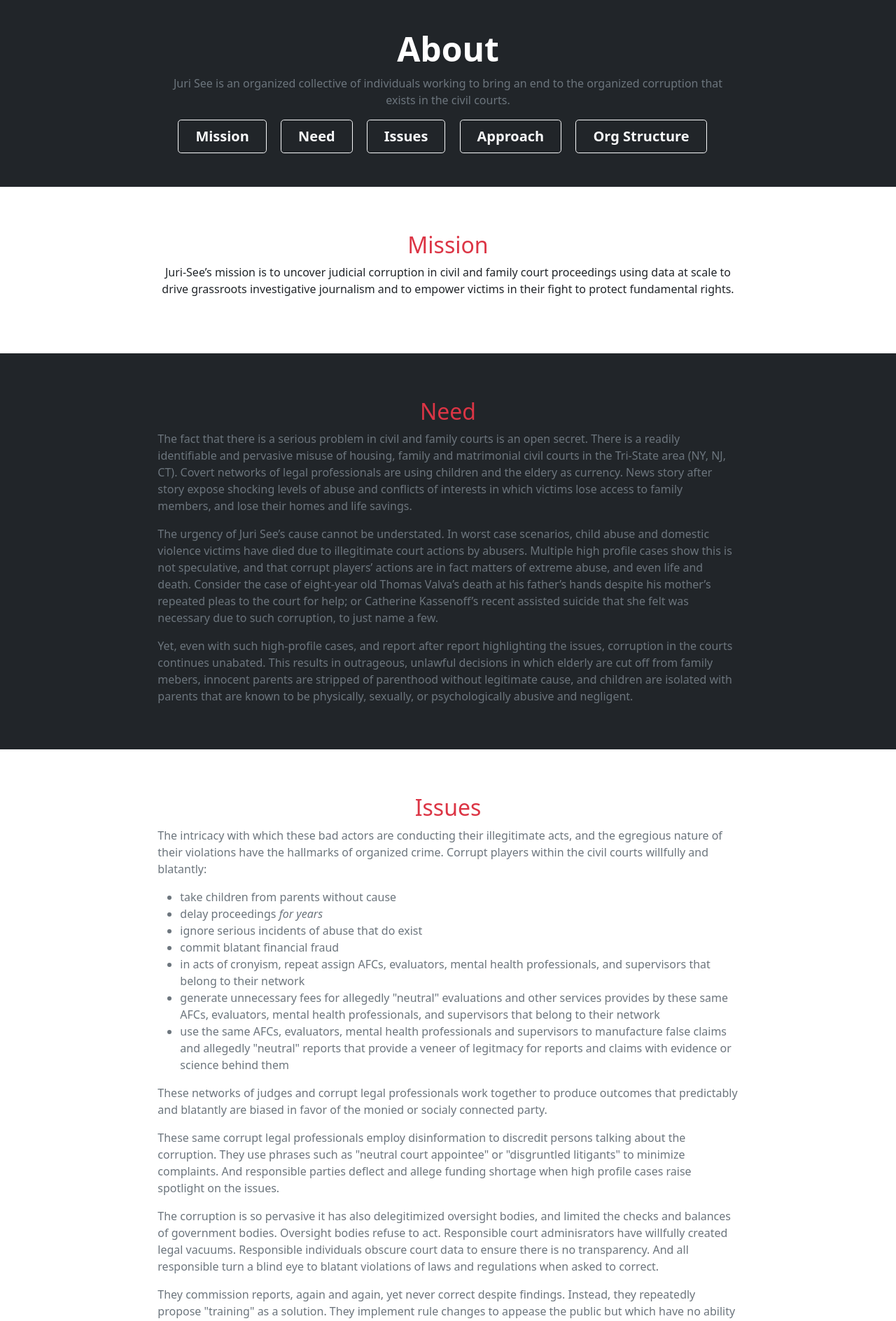
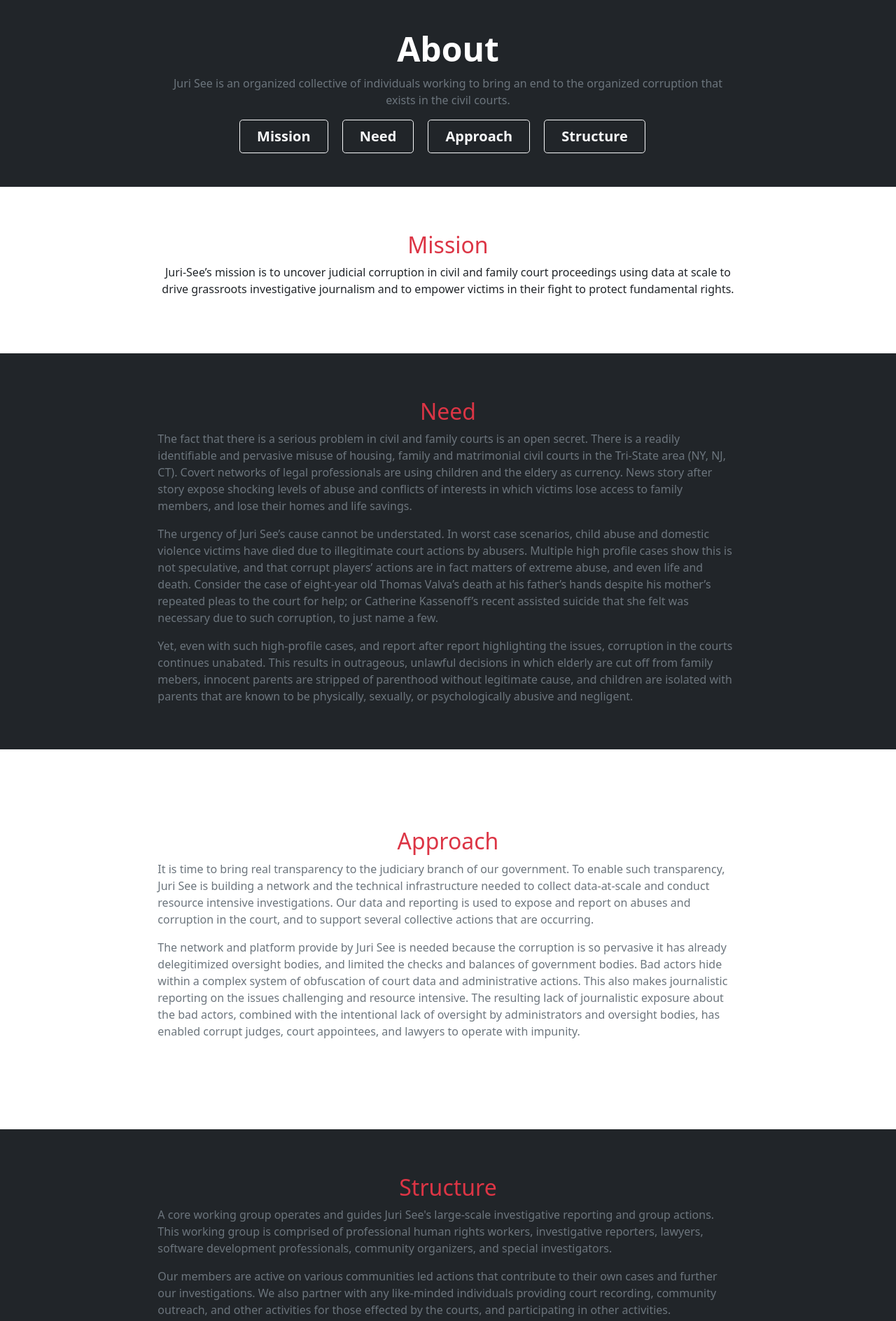
Before and after one commit to jurisee/jurisee, a Flask app: page /about in a window 1280 px wide. Shown: the part 56-1944 px from the top of the page at 70% size. Run offline with Flask 3, Linux system fonts and the light colour scheme.

Commit message:
update search, about

```diff
--- a/app/registry/routes.py
+++ b/app/registry/routes.py
@@ -1,7 +1,6 @@
 from flask import Flask, render_template, request, url_for, flash, redirect, make_response
 from app.registry import bp
 from app.extensions import db
-from datetime import datetime
 from app.registry.forms import ReportForm, AddActorForm, AddViolationForm, AddOrgForm, AddViolationsForm
 from app.models import Report, Actors, ActorType, VioCategory, Violations, ReportViolations, ViolationsSum, States, Counties, Orgs
 import json
@@ -95,6 +94,7 @@ def addGrievance():
         return redirect(url_for('registry.entryViolations'))
     return render_template('registry/addgrievance.html', form=form)
 
+# admin interface to add violation to list of all
 @bp.route('/addviolation/', methods=('GET','POST'))
 def addViolation():
     form = AddViolationForm()
--- a/app/static/js/main.js
+++ b/app/static/js/main.js
@@ -3,12 +3,11 @@ const d = new Date();
 let year = d.getFullYear();
 $( ".year" ).html(year);
 
-
 $( ".nyoptions" ).hide();
 $("#off_name").hide();
 
-$('#searchVal').keyup(function() {
-    val = $("#searchVal").val();
+$('.searchVal').keyup(function() {
+    val = $(".searchVal").val();
     url= "/api/searchactors/" + val;
     $.getJSON(url, function(result){
         searchResults(result);
@@ -18,7 +17,6 @@ $('#searchVal').keyup(function() {
 
 function searchResults(data) {
     data = data;
-    console.log(data)
     let items ="";
    for (key in data) {
        items += "<li class='list-group-item list-group-item-action list-group-item-light' value=" + data[key].id + ">" + data[key].fName + " " + data[key].lName + "</li>";
@@ -28,6 +26,8 @@ function searchResults(data) {
 
 $('#searchResults').on('click','li',function() {
     id = this.value
+    test = this.id
+    alert(test)
     name = $(this).html();
     html = "<label>Offender Name: </label><br>" +
         name +
@@ -39,7 +39,7 @@ $('#searchResults').on('click','li',function() {
     $("#searchActorBtn").hide()
     $('#searchModal').modal('hide');
     $('#searchVal').val('');
-    $("#searchResults").val('');
+    $("#searchResults").html('');
 });
 
 
--- a/app/templates/about.html
+++ b/app/templates/about.html
@@ -1,6 +1,7 @@
 {% extends 'base.html' %}
 
 {% block content %}
+
 <div class="container-fluid bg-dark">
 <div class="row">
 
@@ -14,21 +15,21 @@
 
     <a href="#mission"><button type="button" class="btn btn-outline-light btn-lg px-4 me-sm-3 fw-bold">Mission</button></a>
     <a href="#need"><button type="button" class="btn btn-outline-light btn-lg px-4 me-sm-3 fw-bold">Need</button></a>
-    <a href="#issues"><button type="button" class="btn btn-outline-light btn-lg px-4 me-sm-3 fw-bold">Issues</button></a>
     <a href="#approach"><button type="button" class="btn btn-outline-light btn-lg px-4 me-sm-3 fw-bold">Approach</button></a>
-    <a href="#structure"><button type="button" class="btn btn-outline-light btn-lg px-4 me-sm-3 fw-bold">Org Structure</button></a>
+    <a href="#structure"><button type="button" class="btn btn-outline-light btn-lg px-4 me-sm-3 fw-bold">Structure</button></a>
     </div>
 
     <div class="col-sm-2">
 
     </div>
+    <div id="mission"></div>
 </div>
 </div>
 
 <div class="container-fluid blockMargin">
-<div class="row">
+<div class="row" >
 
-    <div class="col-sm-2" id="mission">
+    <div class="col-sm-2">
 
     </div>
 
@@ -40,10 +41,11 @@
     <div class="col-sm-2">
 
     </div>
+    <div id="need"></div>
 </div>
 </div>
 
-<div class="container-fluid blockMargin bg-dark" id="need">
+<div class="container-fluid blockMargin bg-dark">
 <div class="row">
 
     <div class="col-sm-2">
@@ -62,46 +64,11 @@
     <div class="col-sm-2">
 
     </div>
+        <div id="approach"></div>
 </div>
 </div>
 
-<div class="container-fluid blockMargin" id="issues">
-<div class="row">
-
-    <div class="col-sm-2">
-
-    </div>
-
-    <div class="col-sm-8 text-secondary">
-        <h2 class="red-text text-center">Issues</h2>
-        <p>The intricacy with which these bad actors are conducting their illegitimate acts, and the egregious nature of their violations have the hallmarks of organized crime. Corrupt players within the civil courts willfully and blatantly:</p>
-        <ul>
-            <li>take children from parents without cause</i></li>
-            <li>delay proceedings <i>for years</i></li>
-            <li>ignore serious incidents of abuse that do exist</li>
-            <li>commit blatant financial fraud</li>
-            <li>in acts of cronyism, repeat assign AFCs, evaluators, mental health professionals, and supervisors that belong to their network</li>
-            <li>generate unnecessary fees for allegedly "neutral" evaluations and other services provides by these same AFCs, evaluators, mental health professionals, and supervisors that belong to their network</li>
-            <li>use the same AFCs, evaluators, mental health professionals and supervisors to manufacture false claims and allegedly "neutral" reports that provide a veneer of legitmacy for reports and claims with evidence or science behind them</li>
-        </ul>
-
-    <p>These networks of judges and corrupt legal professionals work together to produce outcomes that predictably and blatantly are biased in favor of the monied or socialy connected party. </p>
-
-    <p>These same corrupt legal professionals employ disinformation to discredit persons talking about the corruption. They use phrases such as "neutral court appointee" or "disgruntled litigants" to minimize complaints. And responsible parties deflect and allege funding shortage when high profile cases raise spotlight on the issues. </p>
-
-    <p>The corruption is so pervasive it has also delegitimized oversight bodies, and limited the checks and balances of government bodies. Oversight bodies refuse to act. Responsible court adminisrators have willfully created legal vacuums. Responsible individuals obscure court data to ensure there is no transparency. And all responsible turn a blind eye to blatant violations of laws and regulations when asked to correct.</p>
-
-    <p>They commission reports, again and again, yet never correct despite findings. Instead, they repeatedly propose "training" as a solution. They implement rule changes to appease the public but which have no ability to correct. And they propose legislation, which more-often-than not is never passed and becomes defunct from inaction.</p>
-
-    </div>
-
-    <div class="col-sm-2">
-
-    </div>
-</div>
-</div>
-
-<div class="container-fluid blockMargin bg-dark" id="approach">
+<div class="container-fluid">
 <div class="row">
 
     <div class="col-sm-2">
@@ -114,22 +81,23 @@
 
         <p>The network and platform provide by Juri See is needed because the corruption is so pervasive it has already delegitimized oversight bodies, and limited the checks and balances of government bodies. Bad actors hide within a complex system of obfuscation of court data and administrative actions. This also makes journalistic reporting on the issues challenging and resource intensive. The resulting lack of journalistic exposure about the bad actors, combined with the intentional lack of oversight by administrators and oversight bodies, has enabled corrupt judges, court appointees, and lawyers to operate with impunity.</p>
 
-       </div>
+    </div>
 
     <div class="col-sm-2">
 
     </div>
+    <div id="structure"></div>
 </div>
 </div>
 
-    <div class="container-fluid blockMargin" id="structure">
+    <div class="container-fluid blockMargin  bg-dark">
     <div class="row">
 
     <div class="col-sm-2">
 
     </div>
 
-    <div class="col-sm-8 text-secondary">
+    <div class="col-sm-8 text-secondary blockMargin">
 
      <h2 class="red-text text-center">Structure</h2>
       <p>A core working group operates and guides Juri See's large-scale investigative reporting and group actions. This working group is comprised of professional human rights workers, investigative reporters, lawyers, software development professionals, community organizers, and special investigators.</p>
```
Also changed, not shown: app/templates/registry/addgrievance.html (+22 -11 lines), app/templates/registry/addreport.html (+13 -15 lines).
